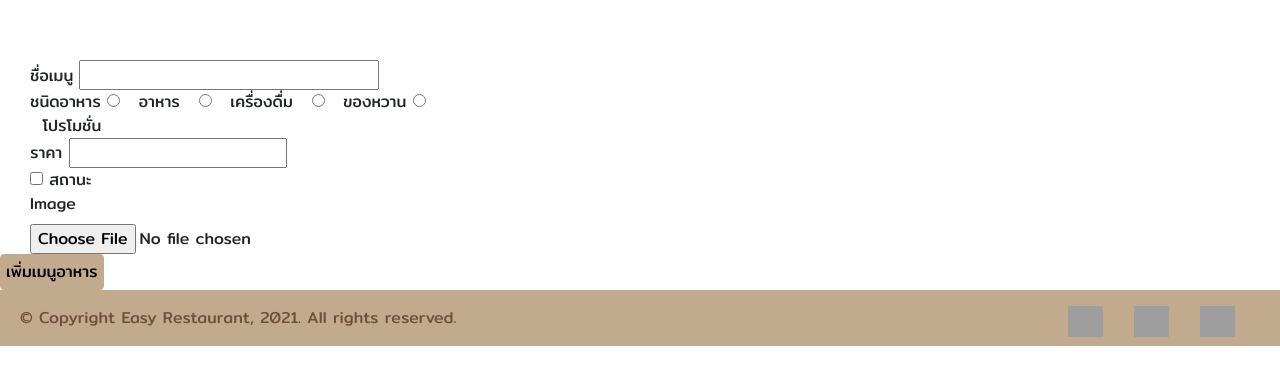
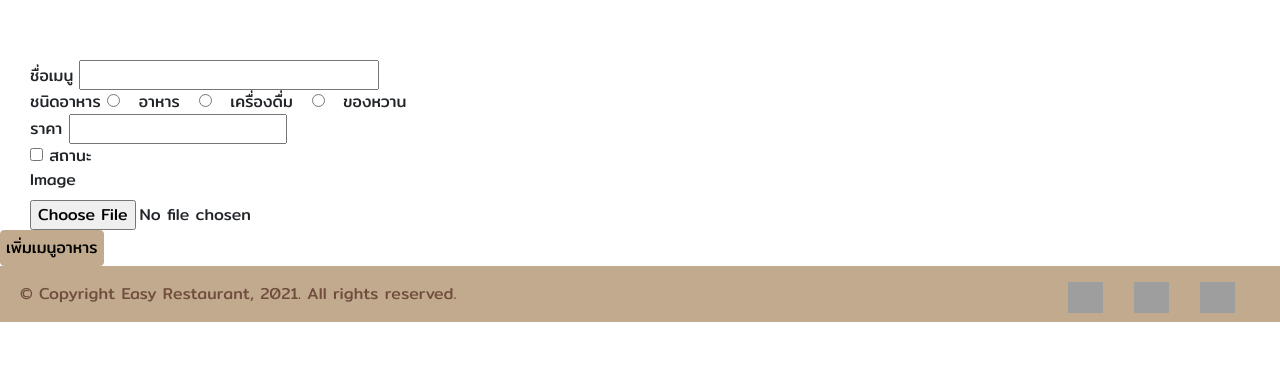
Before and after one commit to ArchanPhalanuphat/easyRestaurant, a Django app: page /add_menu in a window 1280 px wide. Shown: the part 51-436 px from the top of the page. Run offline with Django 3.2, Linux system fonts and the light colour scheme; grey boxes are pictures that could not be loaded.

Commit message:
ลบโปรโมชั่น

```diff
--- a/templates/add_menu.html
+++ b/templates/add_menu.html
@@ -20,8 +20,6 @@
           <label for="css">เครื่องดื่ม</label>
           <input type="radio" id="dessert" name="type_food" value="dessert">
           <label for="javascript">ของหวาน</label>
-          <input type="radio" id="promotion" name="type_food" value="promotion">
-          <label for="javascript">โปรโมชั่น</label><br>
           <label for="">ราคา</label>
           <input type="number" min="1" step="any" class="from-control" name="price"><br>
           <input type="checkbox" id="status" name="status" value="have">
```
Also changed, not shown: easyRestaurant_web/models.py (line endings or trailing spaces).
